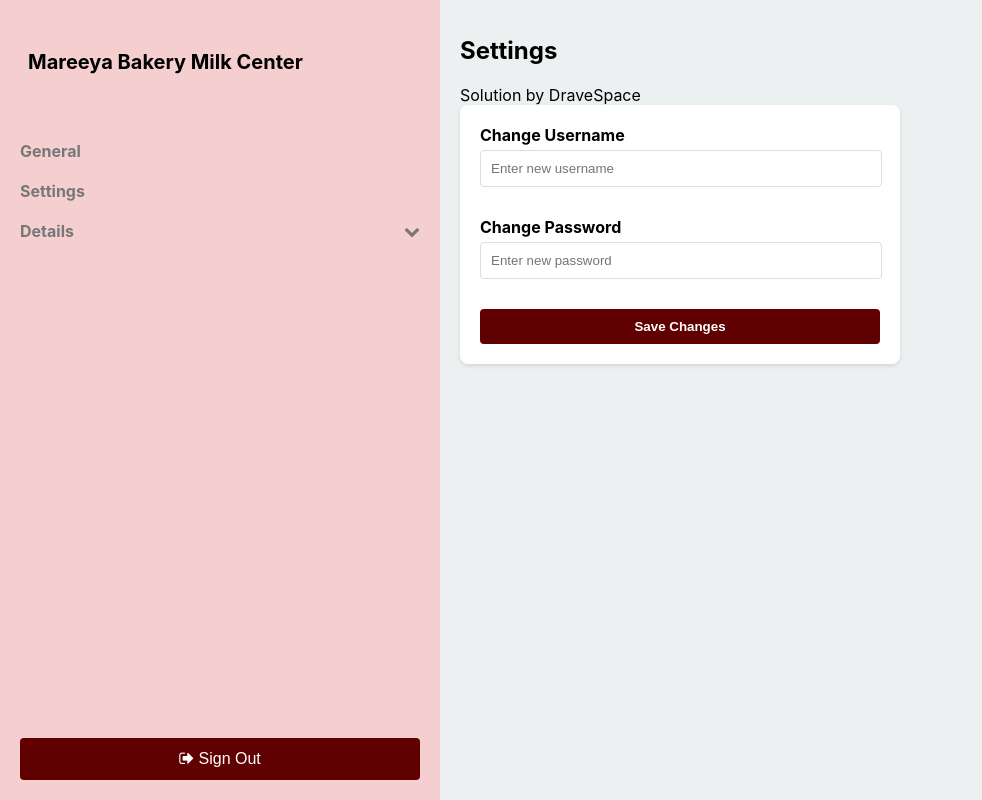
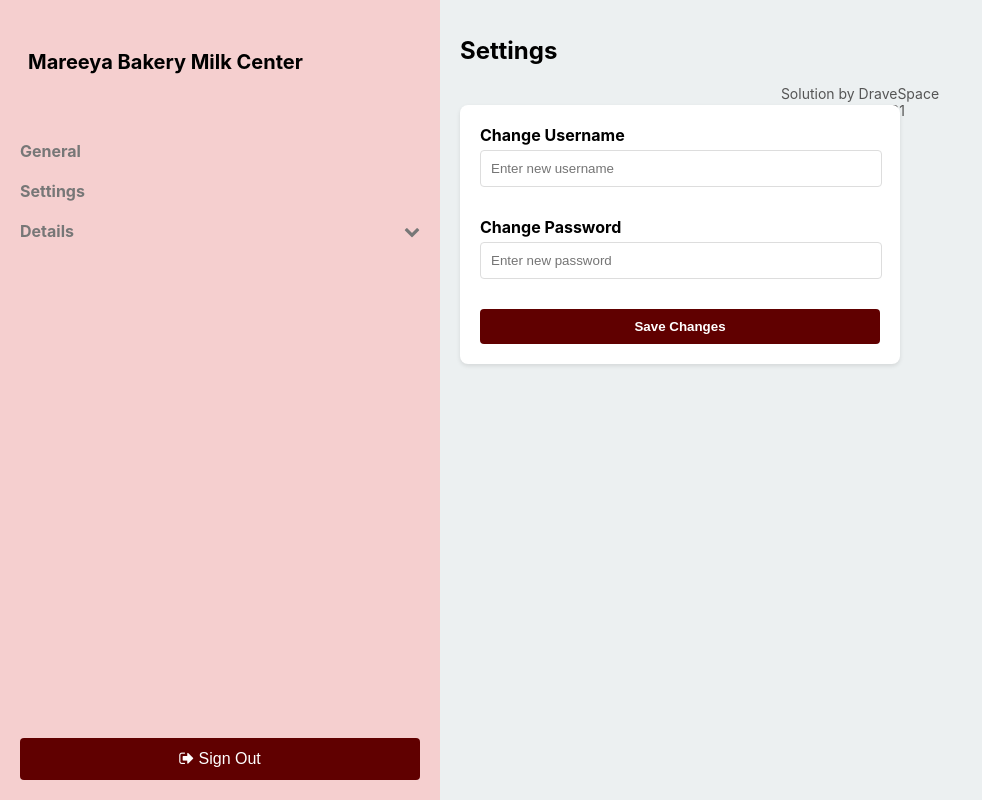
Before and after one commit to isharanilangani/Mareeya2, a React (Create React App) app: page /settings in a window 1280 px wide. Shown: the whole page, without its empty margins (0-982 px from the left). Built offline with nearby package versions, Linux system fonts and the light colour scheme.

Commit message:
making css for footer

```diff
--- a/src/Page/Dashboard.css
+++ b/src/Page/Dashboard.css
@@ -184,3 +184,15 @@ nav li a:hover {
 .dashboard-button:hover {
   background-color: #d32f2f;
 }
+
+/* Footer Style */
+.login-footer {
+  text-align: center;
+  margin-top: auto;
+  font-size: 14px;
+  color: #555;
+}
+
+.login-footer p {
+  margin: 0;
+}
--- a/src/Page/Dashboard.js
+++ b/src/Page/Dashboard.js
@@ -105,7 +105,7 @@ function Dashboard() {
             View Drivers
           </button>
         </div>
-        <footer>
+        <footer className="login-footer">
           <p>
             Solution by DraveSpace<br></br>077 673 4021
           </p>
--- a/src/Page/Settings.js
+++ b/src/Page/Settings.js
@@ -106,8 +106,9 @@ function Settings() {
       </aside>
 
       {/* Main Content */}
-      <main className="settings-main">
+      <div className="settings-main">
         <h1>Settings</h1>
+        <div>
           <form onSubmit={handleSubmit}>
             <div className="form-group">
               <label htmlFor="username">Change Username</label>
@@ -137,12 +138,13 @@ function Settings() {
               {loading ? "Saving..." : "Save Changes"}
             </button>
           </form>
-        <footer>
+        </div>
+        <footer className="login-footer">
           <p>
             Solution by DraveSpace<br></br>077 673 4021
           </p>
         </footer>
-      </main>
+      </div>
 
       {/* Modal */}
       {isModalOpen && (
```
Lines whose indentation alone changed are shown as unchanged.
